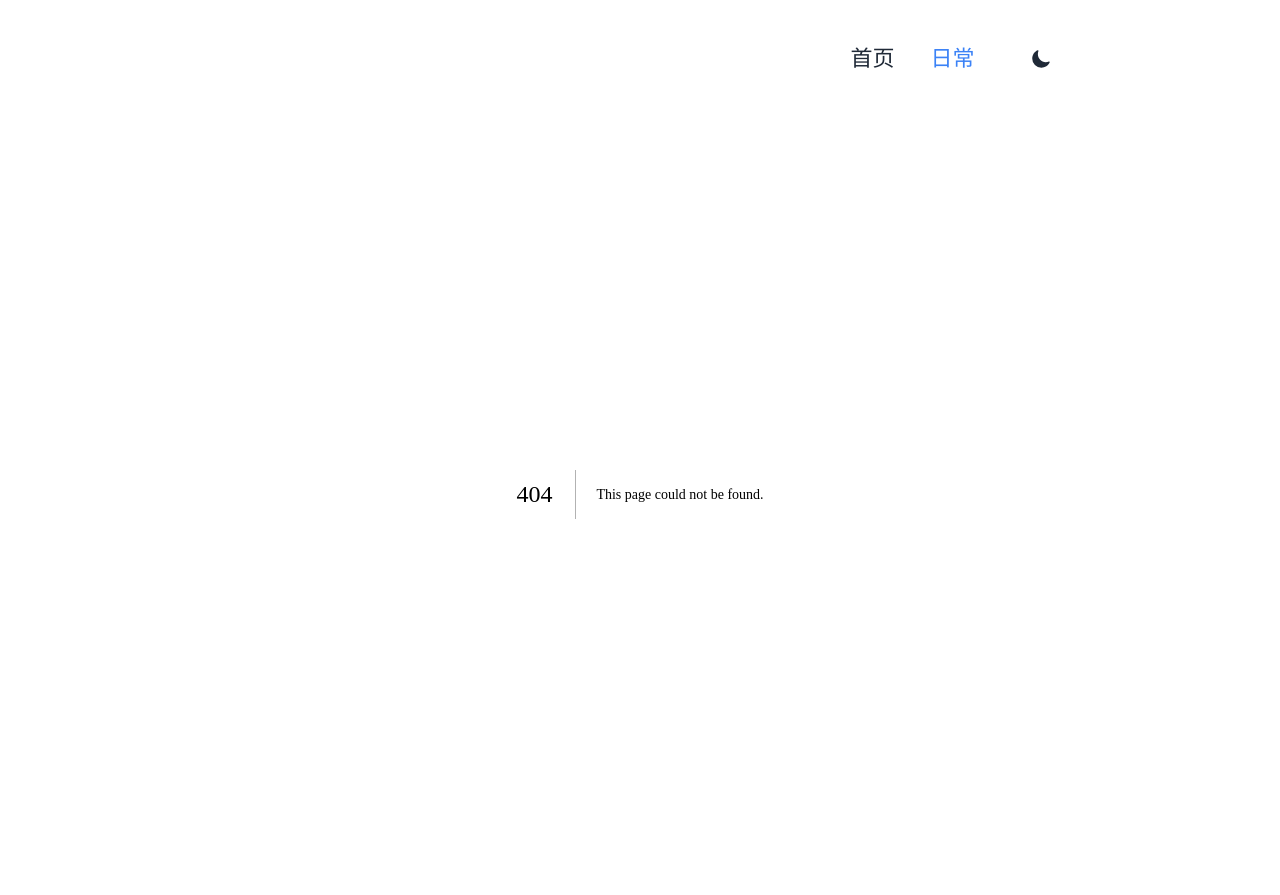
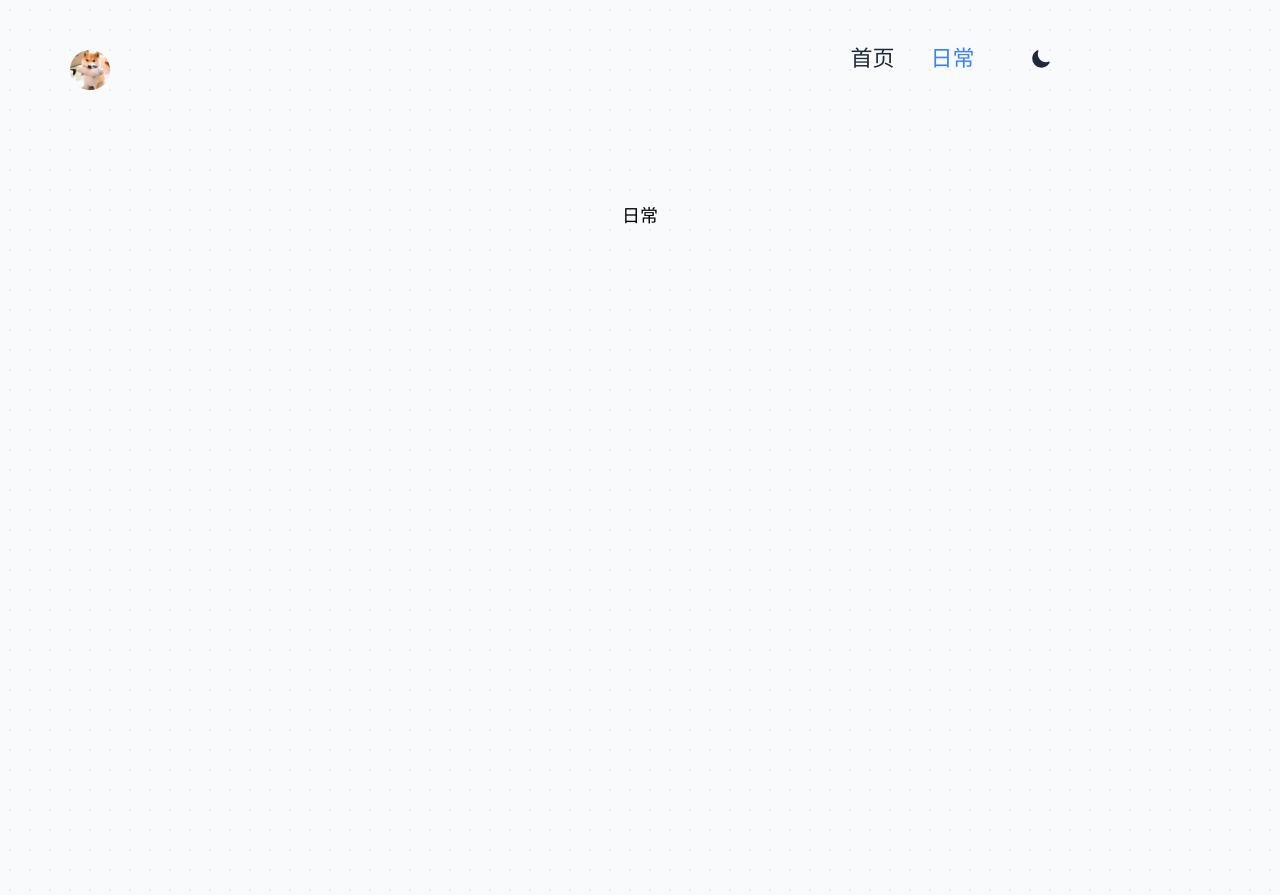
Before and after one commit to huoshan25/hsBlog-portal, a Next.js app: page /daily in a window 1280 px wide. Before the commit this address had no page. Built offline with nearby package versions, Linux system fonts and the light colour scheme; a small style sheet from the web is missing.

Commit message:
feat: 头像动画实现

```diff
--- a/package.json
+++ b/package.json
@@ -13,7 +13,8 @@
     "react": "19.0.0-rc-66855b96-20241106",
     "react-dom": "19.0.0-rc-66855b96-20241106",
     "react-icons": "^5.3.0",
-    "sass": "^1.80.7"
+    "sass": "^1.80.7",
+    "zustand": "^5.0.1"
   },
   "devDependencies": {
     "@types/node": "^20",
--- /dev/null
+++ b/src/app/daily/page.tsx
@@ -0,0 +1,9 @@
+import Image from 'next/image'
+
+export default function Daily() {
+  return (
+    <main className="flex min-h-screen flex-col items-center justify-between p-24">
+      <div>日常</div>
+    </main>
+  )
+}
--- a/src/app/layout.tsx
+++ b/src/app/layout.tsx
@@ -1,5 +1,6 @@
 import '@/styles/globals.css'
 import Navbar from '@/components/navbar'
+import Avatar from "@/components/Avatar";
 
 export default function RootLayout({
   children,
@@ -11,10 +12,14 @@ export default function RootLayout({
       <head>
         <link rel="icon" key="icon" href="/img/avatar.jpg" />
         <title key="title">HuoShan</title>
-        <meta name="description" key="description" content="你好，我是火山，一名前端开发工程师。 我很很喜欢用编程去实现一些有意思的事情， 为此，我会在技术上始终保持对前沿技术的追求，并始终在关注和探索新事物。" />
+        <meta
+          name="description"
+          key="description"
+          content="你好，我是火山，一名前端开发工程师。 我很很喜欢用编程去实现一些有意思的事情， 为此，我会在技术上始终保持对前沿技术的追求，并始终在关注和探索新事物。"
+        />
         <meta name="viewport" content="width=device-width, initial-scale=1" />
         <meta name="theme-color" content="#000000" />
-        <meta name="keywords" content="HuoShan, 火山博客, react, next, nest, nuxt, vue, python"/>
+        <meta name="keywords" content="HuoShan, 火山博客, react, next, nest, nuxt, vue, python" />
         <meta name="author" content="HuoShan" />
         <meta name="robots" content="index, follow" />
         <meta name="googlebot" content="index, follow" />
@@ -25,6 +30,7 @@ export default function RootLayout({
         />
       </head>
       <body>
+        <Avatar />
         <Navbar />
         {children}
       </body>
--- a/src/app/page.tsx
+++ b/src/app/page.tsx
@@ -1,5 +1,6 @@
 import Image from 'next/image'
 import Link from 'next/link'
+import Avatar from "@/components/Avatar";
 
 export default function Home() {
 
@@ -7,13 +8,8 @@ export default function Home() {
     <>
       <div className="flex gap-[10px] lg:p-[50px_200px] lt-lg:p-[50px_40px]">
         <div className="flex flex-col">
-          <Image
-            src="/img/avatar.jpg"
-            height={100}
-            width={100}
-            alt="avatar"
-            className="rounded-circle mb-[30px] animate-fade-in-up"
-          />
+          <Avatar />
+          <div className="h-[80px]"></div>
           <div
             className="text-text min-h-[1.5em] mb-[10px] opacity-0 animate-fade-in-up"
             style={{ animationDelay: '0.2s' }}
--- /dev/null
+++ b/src/components/Avatar.tsx
@@ -0,0 +1,28 @@
+'use client'
+
+import Image from 'next/image'
+import { usePathname } from 'next/navigation'
+
+export default function Avatar() {
+  const pathname = usePathname()
+  const isHome = pathname === '/'
+
+  return (
+    <div className={`
+      fixed transition-all duration-300 ease-in-out
+      ${isHome
+      ? 'lg:left-[200px] lt-lg:left-[40px] top-[100px] scale-100'
+      : 'left-[40px] top-[20px] scale-[0.4]'
+    }
+    `}>
+      <Image
+        src="/img/avatar.jpg"
+        height={100}
+        width={100}
+        alt="avatar"
+        className="rounded-circle"
+        style={{ viewTransitionName: 'avatar' }}
+      />
+    </div>
+  )
+}
--- a/src/components/navbar.tsx
+++ b/src/components/navbar.tsx
@@ -1,37 +1,54 @@
 'use client'
 
-import Link from 'next/link'
-import { usePathname } from 'next/navigation'
+import { usePathname, useRouter } from 'next/navigation'
 import { IoMoon, IoSunny } from 'react-icons/io5'
 import { useTheme } from '@/hooks/useTheme'
+import { useAvatarStore } from '@/store/avatar'
+import Avatar from '@/components/Avatar'
 
 export default function Navbar() {
   const pathname = usePathname()
+  const router = useRouter()
   const { isDark, toggleTheme } = useTheme()
+  const { isHome, setIsHome } = useAvatarStore()
+  const handleNavigation = async (path: string) => {
+    if (pathname === path) return
+
+    if (document.startViewTransition) {
+      const transition = document.startViewTransition(async () => {
+        setIsHome(path === '/')
+        router.push(path)
+      })
+    } else {
+      setIsHome(path === '/')
+      router.push(path)
+    }
+  }
 
   return (
-    <>
-      <header className="h-16">
-        <nav className="w-full mt-5">
-          <div className="mx-auto lg:px-[200px] lt-lg:px-[20px] -screen-xl">
-            <div className="flex px-4 h-16 items-center justify-end gap-[30px]">
+    <header className="h-16">
+      <nav className="w-full mt-5">
+        <div className="mx-auto lg:px-[200px] lt-lg:px-[20px]">
+          <div className="flex px-4 h-16 items-center justify-between">
+            <div className="w-[40px] h-[40px]" />
+            <div className="flex items-center gap-[30px]">
               <div className="flex items-center space-x-8">
-                <Link
-                  href="/"
+                <button
+                  onClick={() => handleNavigation('/')}
                   className={`${
                     pathname === '/' ? 'text-primary' : 'text-text hover:text-gray-400'
                   } text-[22px]`}
                 >
                   首页
-                </Link>
-                <Link
-                  href="/daily"
+                </button>
+                <button
+                  onClick={() => handleNavigation('/daily')}
                   className={`${
                     pathname === '/daily' ? 'text-primary' : 'text-text hover:text-gray-400'
                   } text-[22px]`}
                 >
                   日常
-                </Link>
+                </button>
               </div>
 
               <button
@@ -42,16 +59,8 @@ export default function Navbar() {
               </button>
             </div>
           </div>
-        </nav>
-      </header>
-
-      <style jsx>
-        {`
-          .header {
-            height: 6rem;
-          }
-        `}
-      </style>
-    </>
+        </div>
+      </nav>
+    </header>
   )
 }
--- /dev/null
+++ b/src/store/avatar.ts
@@ -0,0 +1,11 @@
+import { create } from 'zustand'
+
+interface AvatarStore {
+  isHome: boolean
+  setIsHome: (isHome: boolean) => void
+}
+
+export const useAvatarStore = create<AvatarStore>((set) => ({
+  isHome: true,
+  setIsHome: (isHome) => set({ isHome })
+}))
--- a/src/styles/globals.css
+++ b/src/styles/globals.css
@@ -22,6 +22,13 @@
   --theme-border: #e2e8f0;
   /* 图片背景微调*/
   --theme-bg-img: #ebebeb;
+
+  --x-from: 0;
+  --y-from: 0;
+  --scale-from: 1;
+  --x-to: 0;
+  --y-to: 0;
+  --scale-to: 0.4;
 }
 
 :root.dark {
@@ -33,6 +40,13 @@
   --theme-body: #0f172a;
   --theme-border: #475569;
   --theme-bg-img: #2c2c2c;
+
+  --x-from: 0;
+  --y-from: 0;
+  --scale-from: 1;
+  --x-to: 0;
+  --y-to: 0;
+  --scale-to: 0.4;
 }
 
 body {
@@ -66,3 +80,29 @@ body {
     mask-size: 350vmax;
   }
 }
+
+
+
+@keyframes avatar-transition {
+  from {
+    transform: none;
+  }
+  to {
+    transform: scale(0.4) translate(-300px, -200px);
+  }
+}
+
+::view-transition-old(avatar),
+::view-transition-new(avatar) {
+  animation: none;
+  mix-blend-mode: normal;
+  height: 100%;
+  width: 100%;
+  object-fit: cover;
+  border-radius: 50%;
+}
+
+::view-transition-group(avatar) {
+  animation-duration: 0.3s;
+  animation-timing-function: cubic-bezier(0.4, 0, 0.2, 1);
+}
```
Also changed, not shown: 1 other file (tests, documents, lock files or other folders).
